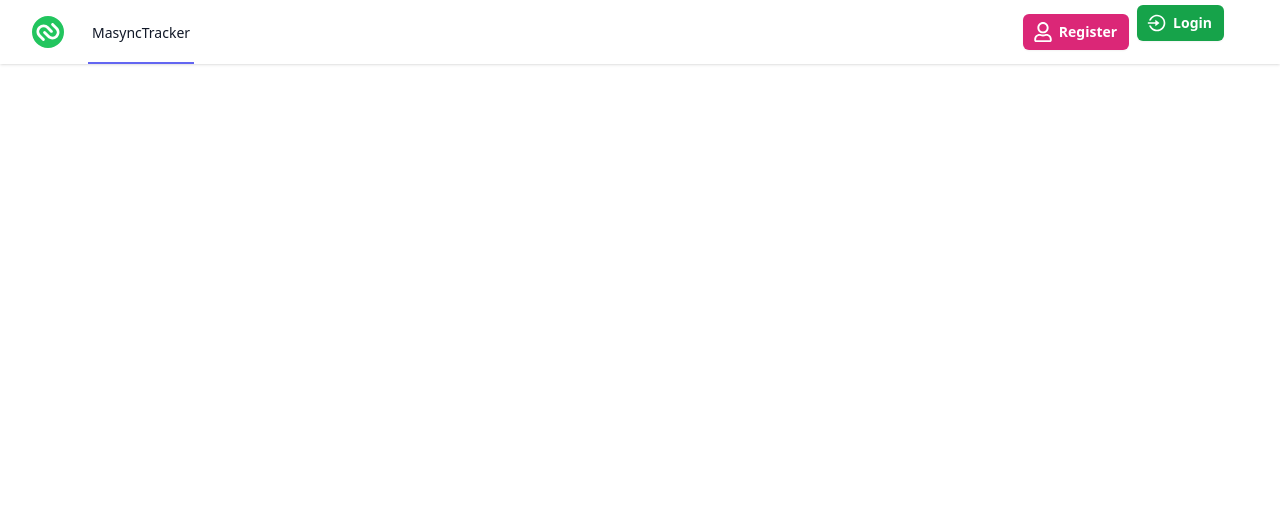
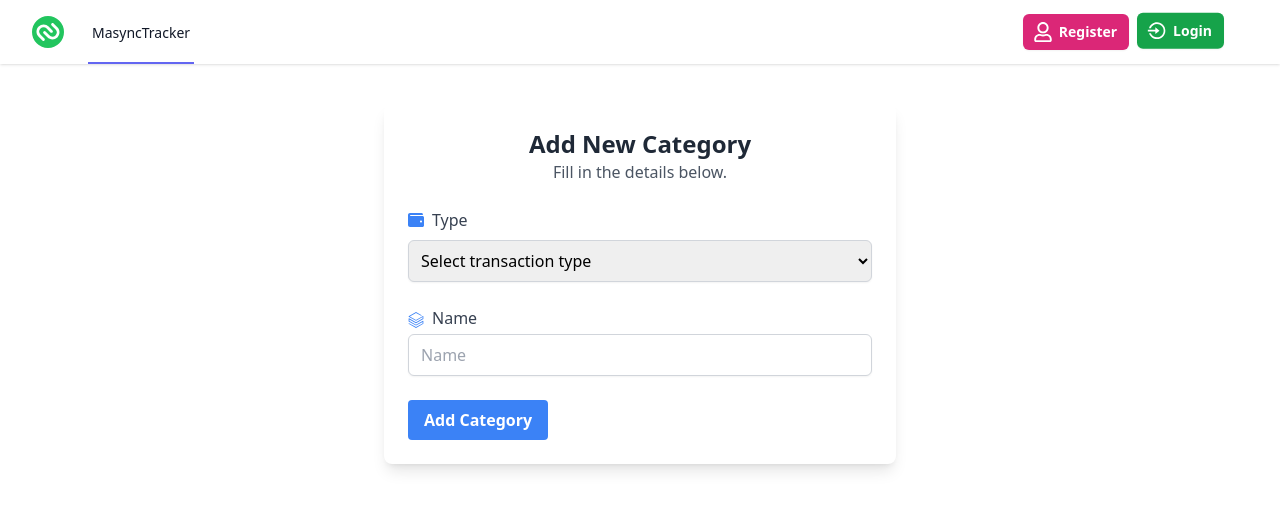
Before and after one commit to Kanad2004/MERN-Stack-Expenses-Tracker, a React (Vite) app in the folder frontend/: page /add-category in a window 1280 px wide. Shown: the top 510 px of the page. Built offline with nearby package versions, Linux system fonts and the light colour scheme.

Commit message:
Added add category functionality

```diff
--- a/frontend/src/App.jsx
+++ b/frontend/src/App.jsx
@@ -6,6 +6,7 @@
 import PrivateNavbar from "./components/Navbar/PrivateNavbar";
 import { getUserFromStorage } from "./utils/getUserFromStorage";
 import { useSelector } from "react-redux";
+import AddCategory from "./components/Category/AddCategory";
 
 function App() {
   const user = useSelector((state) => state?.auth?.user);
@@ -16,6 +17,7 @@
         <Route path="/" element={<HeroSection />} />
         <Route path="/login" element={<LoginForm />} />
         <Route path="/register" element={<RegistrationForm />} />
+        <Route path="/add-category" element={<AddCategory />} />
       </Routes>
     </BrowserRouter>
   );
--- /dev/null
+++ b/frontend/src/components/Category/AddCategory.jsx
@@ -0,0 +1,131 @@
+import React, { useEffect } from "react";
+import { useFormik } from "formik";
+import * as Yup from "yup";
+import {
+  FaDollarSign,
+  FaCalendarAlt,
+  FaRegCommentDots,
+  FaWallet,
+} from "react-icons/fa";
+import { SiDatabricks } from "react-icons/si";
+import { useQuery, useMutation } from "@tanstack/react-query";
+import { useNavigate } from "react-router-dom";
+import { addCategoryAPI } from "../../services/category/categoryServices";
+import AlertMessage from "../Alert/AlertMessage";
+
+
+const validationSchema = Yup.object({
+  name: Yup.string().required("Category name is required"),
+  type: Yup.string()
+    .required("Category type is required")
+    .oneOf(["income", "expense"]),
+});
+
+const AddCategory = () => {
+  //Instance of navigate
+  const navigate = useNavigate();
+  //Mutation
+  const { mutateAsync, isPending, isError, error, isSuccess } = useMutation({
+    mutationFn: addCategoryAPI,
+    mutationKey: ["add-category"],
+  });
+  const formik = useFormik({
+    initialValues: {
+      type: "",
+      name: "",
+    },
+
+    validationSchema,
+    onSubmit: (values) => {
+      mutateAsync(values)
+        .then((data) => {
+          console.log(data);
+        })
+        .catch((err) => {
+          console.log(err);
+        });
+    },
+  });
+
+  console.log({ isError, error, isPending, isSuccess });
+
+  return (
+    <form
+      onSubmit={formik.handleSubmit}
+      className="max-w-lg mx-auto my-10 bg-white p-6 rounded-lg shadow-lg space-y-6"
+    >
+      <div className="text-center">
+        <h2 className="text-2xl font-semibold text-gray-800">
+          Add New Category
+        </h2>
+        <p className="text-gray-600">Fill in the details below.</p>
+      </div>
+      {/* Display alert message */}
+      {isError && (
+        <AlertMessage
+          type="error"
+          message={
+            error?.response?.data?.message ||
+            "Something happened please try again later"
+          }
+        />
+      )}
+      {isSuccess && (
+        <AlertMessage
+          type="success"
+          message="Category added successfully, redirecting..."
+        />
+      )}
+      {/* Category Type */}
+      <div className="space-y-2">
+        <label
+          htmlFor="type"
+          className="flex gap-2 items-center text-gray-700 font-medium"
+        >
+          <FaWallet className="text-blue-500" />
+          <span>Type</span>
+        </label>
+        <select
+          {...formik.getFieldProps("type")}
+          id="type"
+          className="w-full p-2 mt-1 border border-gray-300 rounded-md shadow-sm focus:border-blue-500 focus:ring focus:ring-blue-500 focus:ring-opacity-50"
+        >
+          <option value="">Select transaction type</option>
+          <option value="income">Income</option>
+          <option value="expense">Expense</option>
+        </select>
+        {formik.touched.type && formik.errors.type && (
+          <p className="text-red-500 text-xs">{formik.errors.type}</p>
+        )}
+      </div>
+
+      {/* Category Name */}
+      <div className="flex flex-col">
+        <label htmlFor="name" className="text-gray-700 font-medium">
+          <SiDatabricks className="inline mr-2 text-blue-500" />
+          Name
+        </label>
+        <input
+          type="text"
+          {...formik.getFieldProps("name")}
+          placeholder="Name"
+          id="name"
+          className="w-full mt-1 border border-gray-300 rounded-md shadow-sm focus:border-blue-500 focus:ring focus:ring-blue-500 focus:ring-opacity-50 py-2 px-3"
+        />
+        {formik.touched.name && formik.errors.name && (
+          <p className="text-red-500 text-xs italic">{formik.errors.name}</p>
+        )}
+      </div>
+
+      {/* Submit Button */}
+      <button
+        type="submit"
+        className="mt-4 bg-blue-500 hover:bg-blue-700 text-white font-bold py-2 px-4 rounded focus:outline-none focus:shadow-outline transition-colors duration-200 transform"
+      >
+        Add Category
+      </button>
+    </form>
+  );
+};
+
+export default AddCategory;
--- /dev/null
+++ b/frontend/src/components/Category/CategoriesList.jsx
@@ -0,0 +1,49 @@
+import React from "react";
+import { FaTrash, FaEdit } from "react-icons/fa";
+import { useMutation, useQuery } from "@tanstack/react-query";
+import { Link } from "react-router-dom";
+
+const CategoriesList = () => {
+  return (
+    <div className="max-w-md mx-auto my-10 bg-white p-6 rounded-lg shadow-lg">
+      <h2 className="text-2xl font-semibold text-gray-800 mb-4">Categories</h2>
+      <ul className="space-y-4">
+        {[1, 1]?.map((category) => (
+          <li
+            key={category?._id}
+            className="flex justify-between items-center bg-gray-50 p-3 rounded-md"
+          >
+            <div>
+              <span className="text-gray-800">{category?.name}</span>
+              <span
+                className={`ml-2 px-2 inline-flex text-xs leading-5 font-semibold rounded-full ${
+                  category.type === "income"
+                    ? "bg-green-100 text-green-800"
+                    : "bg-red-100 text-red-800"
+                }`}
+              >
+                {category?.type?.charAt(0).toUpperCase() +
+                  category?.type?.slice(1)}
+              </span>
+            </div>
+            <div className="flex space-x-3">
+              <Link to={`/update-category/${category._id}`}>
+                <button className="text-blue-500 hover:text-blue-700">
+                  <FaEdit />
+                </button>
+              </Link>
+              <button
+                // onClick={() => handleDelete(category?._id)}
+                className="text-red-500 hover:text-red-700"
+              >
+                <FaTrash />
+              </button>
+            </div>
+          </li>
+        ))}
+      </ul>
+    </div>
+  );
+};
+
+export default CategoriesList;
--- /dev/null
+++ b/frontend/src/components/Category/UpdateCategory.jsx
@@ -0,0 +1,111 @@
+import React, { useEffect } from "react";
+import { useFormik } from "formik";
+import * as Yup from "yup";
+import {
+  FaDollarSign,
+  FaCalendarAlt,
+  FaRegCommentDots,
+  FaWallet,
+} from "react-icons/fa";
+import { SiDatabricks } from "react-icons/si";
+import { useQuery, useMutation } from "@tanstack/react-query";
+import { useNavigate, useParams } from "react-router-dom";
+
+const validationSchema = Yup.object({
+  name: Yup.string()
+    .required("Category name is required")
+    .oneOf(["income", "expense"]),
+  type: Yup.string()
+    .required("Category type is required")
+    .oneOf(["income", "expense"]),
+});
+
+const UpdateCategory = () => {
+  const formik = useFormik({
+    initialValues: {
+      type: "",
+      name: "",
+    },
+    onSubmit: (values) => {},
+  });
+
+  return (
+    <form
+      onSubmit={formik.handleSubmit}
+      className="max-w-lg mx-auto my-10 bg-white p-6 rounded-lg shadow-lg space-y-6"
+    >
+      <div className="text-center">
+        <h2 className="text-2xl font-semibold text-gray-800">
+          Update Category
+        </h2>
+        <p className="text-gray-600">Fill in the details below.</p>
+      </div>
+      {/* Display alert message */}
+      {/* {isError && (
+        <AlertMessage
+          type="error"
+          message={
+            error?.response?.data?.message ||
+            "Something happened please try again later"
+          }
+        />
+      )}
+      {isSuccess && (
+        <AlertMessage
+          type="success"
+          message="Category updated successfully, redirecting..."
+        />
+      )} */}
+      {/* Category Type */}
+      <div className="space-y-2">
+        <label
+          htmlFor="type"
+          className="flex gap-2 items-center text-gray-700 font-medium"
+        >
+          <FaWallet className="text-blue-500" />
+          <span>Type</span>
+        </label>
+        <select
+          {...formik.getFieldProps("type")}
+          id="type"
+          className="w-full p-2 mt-1 border border-gray-300 rounded-md shadow-sm focus:border-blue-500 focus:ring focus:ring-blue-500 focus:ring-opacity-50"
+        >
+          <option value="">Select transaction type</option>
+          <option value="income">Income</option>
+          <option value="expense">Expense</option>
+        </select>
+        {formik.touched.type && formik.errors.type && (
+          <p className="text-red-500 text-xs">{formik.errors.type}</p>
+        )}
+      </div>
+
+      {/* Category Name */}
+      <div className="flex flex-col">
+        <label htmlFor="name" className="text-gray-700 font-medium">
+          <SiDatabricks className="inline mr-2 text-blue-500" />
+          Name
+        </label>
+        <input
+          type="text"
+          {...formik.getFieldProps("name")}
+          placeholder="Name"
+          id="name"
+          className="w-full mt-1 border border-gray-300 rounded-md shadow-sm focus:border-blue-500 focus:ring focus:ring-blue-500 focus:ring-opacity-50 py-2 px-3"
+        />
+        {formik.touched.name && formik.errors.name && (
+          <p className="text-red-500 text-xs italic">{formik.errors.name}</p>
+        )}
+      </div>
+
+      {/* Submit Button */}
+      <button
+        type="submit"
+        className="mt-4 bg-blue-500 hover:bg-blue-700 text-white font-bold py-2 px-4 rounded focus:outline-none focus:shadow-outline transition-colors duration-200 transform"
+      >
+        Update Category
+      </button>
+    </form>
+  );
+};
+
+export default UpdateCategory;
--- a/frontend/src/components/Users/Login.jsx
+++ b/frontend/src/components/Users/Login.jsx
@@ -3,7 +3,7 @@
 import * as Yup from "yup";
 import { useMutation } from "@tanstack/react-query";
 import { FaEnvelope, FaLock } from "react-icons/fa";
-import { loginAPI } from "../../services/users/userServices";
+import { loginAPI } from "../../services/users/userService";
 import AlertMessage from "../Alert/AlertMessage";
 import { loginAction } from "../../redux/slice/authSlice";
 import { useDispatch } from "react-redux";
--- a/frontend/src/components/Users/Register.jsx
+++ b/frontend/src/components/Users/Register.jsx
@@ -3,7 +3,7 @@
 import * as Yup from "yup";
 import { useMutation } from "@tanstack/react-query";
 import { FaUser, FaEnvelope, FaLock } from "react-icons/fa";
-import { registerAPI } from "../../services/users/userServices";
+import { registerAPI } from "../../services/users/userService";
 import AlertMessage from "../Alert/AlertMessage";
 import { useNavigate } from "react-router-dom";
 
--- /dev/null
+++ b/frontend/src/services/category/categoryServices.js
@@ -0,0 +1,25 @@
+import { getUserFromStorage } from "../../utils/getUserFromStorage";
+import { BASE_URL } from "../../utils/url";
+import axios from "axios";
+
+//!Get the token
+const token = getUserFromStorage();
+
+//!Add category
+export const addCategoryAPI = async ({ name, type }) => {
+  const response = await axios.post(
+    `${BASE_URL}/categories/create`,
+    {
+      name,
+      type,
+    },
+    {
+      headers: {
+        Authorization: `Bearer ${token}`,
+      },
+    }
+  );
+
+  //!Return a promise
+  return response.data;
+};
```
Also changed, not shown: frontend/src/services/users/userService.js (renamed from frontend/src/services/users/userServices.js).
